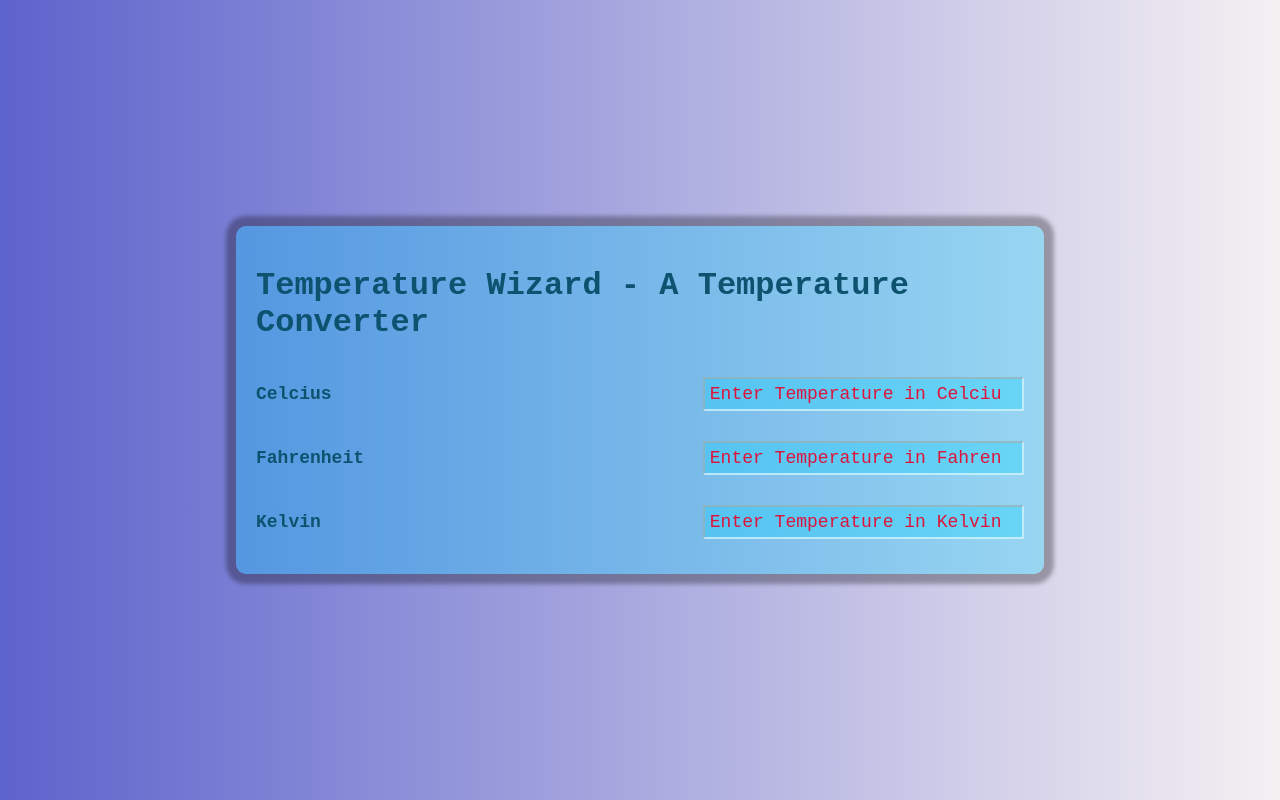
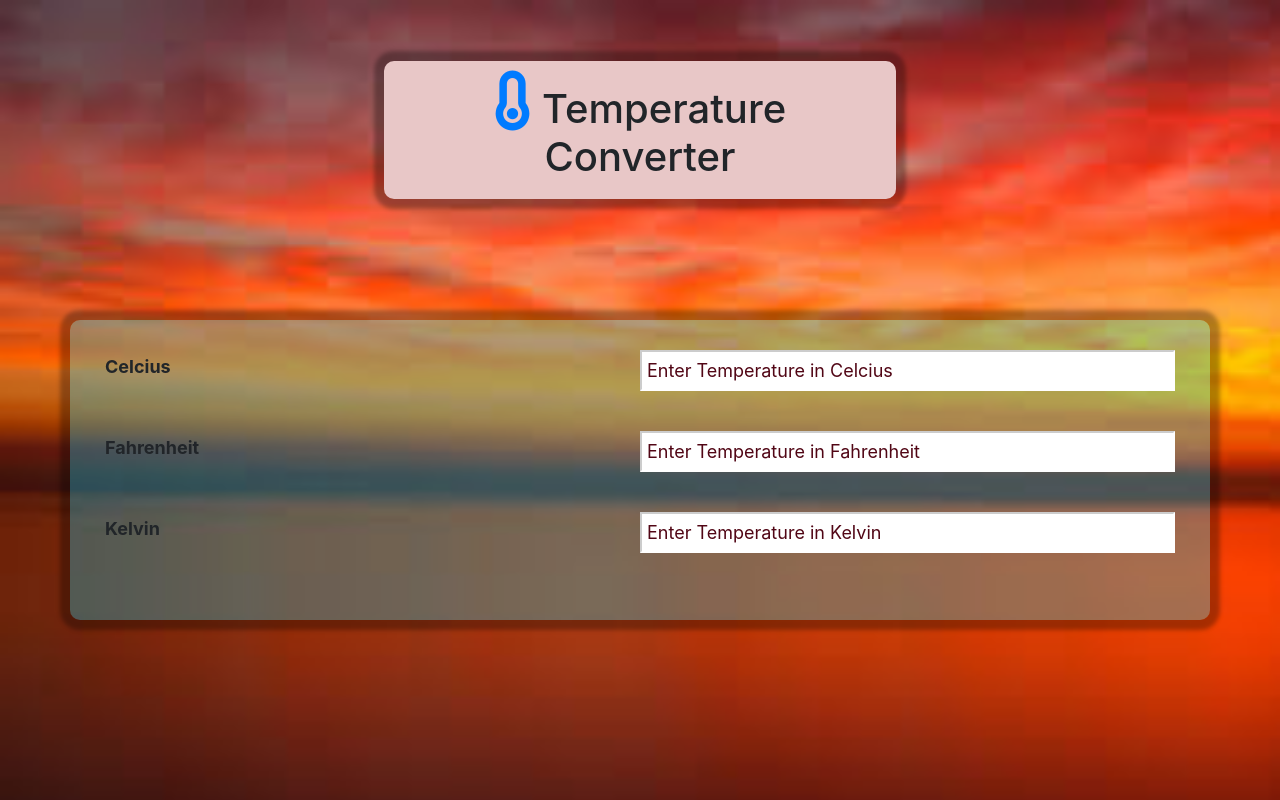
Before and after one commit to ankurgautam2001/OIBSIP_Temperature_Converter, a plain HTML site: page index.html in a window 1280 px wide. Drawn offline with nearby package versions, Linux system fonts and the light colour scheme.

Commit message:
finalization commited

```diff
--- a/index.html
+++ b/index.html
@@ -1,25 +1,38 @@
 <!DOCTYPE html>
 <html lang="en">
   <head>
-    <meta charset="UTF-8">
-    <meta name="viewport" content="width=device-width, initial-scale=1.0">
-    <title>Temperature Wizard</title>
-    <meta name="google-site-verification" content="iNzSj2wvdEOVu1PtrK5FfEiu_teOG2LQn5i3kg-xozQ" />
-    <link rel="stylesheet" href="style.css">
-    <link rel="icon" type="image/x-icon" href="./images/favicon.ico">
+    <meta charset="UTF-8" />
+    <meta name="viewport" content="width=device-width, initial-scale=1.0" />
+    <title>Temperature Converter</title>
+    <meta
+      name="google-site-verification"
+      content="iNzSj2wvdEOVu1PtrK5FfEiu_teOG2LQn5i3kg-xozQ"
+    />
+    <link rel="stylesheet" href="style.css" />
+    <link
+      rel="stylesheet"
+      href="https://cdn.jsdelivr.net/npm/bootstrap@4.6.0/dist/css/bootstrap.min.css"
+      integrity="sha384-B0vP5xmATw1+K9KRQjQERJvTumQW0nPEzvF6L/Z6nronJ3oUOFUFpCjEUQouq2+l"
+      crossorigin="anonymous"
+    />
+    <link rel="icon" type="image/x-icon" href="./images/favicon.ico" />
   </head>
   <body>
+    <div class="text-center">
+      <h1><span id="fa" class="fa"></span> Temperature Converter</h1>
+    </div>
+
     <div class="container">
-        <h1 class="heading">Temperature Wizard - A Temperature Converter </h1>
       <div class="temp-container">
         <label for="Celcius">Celcius</label>
         <input
-            onchange ="computeTemp(event)"
+          onchange="computeTemp(event)"
           type="number"
           name="Celcius"
           id="Celcius"
           class="Celcius"
-            placeholder="Enter Temperature in Celcius"/>
+          placeholder="Enter Temperature in Celcius"
+        />
       </div>
       <div class="temp-container">
         <label for="fahre">Fahrenheit</label>
@@ -29,7 +42,8 @@
           name="Fahrenheit"
           id="Fahrenheit"
           class="Fahrenheit"
-            placeholder="Enter Temperature in Fahrenheit"/>
+          placeholder="Enter Temperature in Fahrenheit"
+        />
       </div>
       <div class="temp-container">
         <label for="Kelvin">Kelvin</label>
@@ -39,11 +53,27 @@
           name="Kelvin"
           id="Kelvin"
           class="Kelvin"
-            placeholder="Enter Temperature in Kelvin"/>
+          placeholder="Enter Temperature in Kelvin"
+        />
       </div>
     </div>
 
+    <script src="./script.js"></script>
 
-    <script src="./script.js"></script>
+    <script
+      src="https://kit.fontawesome.com/c387a6ff36.js"
+      crossorigin="anonymous"
+    ></script>
+
+    <script
+      src="https://code.jquery.com/jquery-3.5.1.slim.min.js"
+      integrity="sha384-DfXdz2htPH0lsSSs5nCTpuj/zy4C+OGpamoFVy38MVBnE+IbbVYUew+OrCXaRkfj"
+      crossorigin="anonymous"
+    ></script>
+    <script
+      src="https://cdn.jsdelivr.net/npm/bootstrap@4.6.0/dist/js/bootstrap.bundle.min.js"
+      integrity="sha384-Piv4xVNRyMGpqkS2by6br4gNJ7DXjqk09RmUpJ8jgGtD7zP9yug3goQfGII0yAns"
+      crossorigin="anonymous"
+    ></script>
   </body>
 </html>
--- a/script.js
+++ b/script.js
@@ -1,24 +1,55 @@
 const celciusEl = document.getElementById("Celcius");
 const fahrenheitEl = document.getElementById("Fahrenheit");
 const kelvinEl = document.getElementById("Kelvin");
+
+const tempLoad = () => {
+  let fa = document.getElementById("fa");
+  fa.innerHTML = "&#xf2cb";
+  fa.style.color = "#007bff";
+
+  setTimeout(() => {
+    fa.innerHTML = "&#xf2ca;";
+    fa.style.color = "#ffa41b";
+  }, 1000);
+
+  setTimeout(() => {
+    fa.innerHTML = "&#xf2c9;";
+    fa.style.color = "#ffa41b";
+  }, 2000);
+
+  setTimeout(() => {
+    fa.innerHTML = "&#xf2c8;";
+    fa.style.color = "#fd7e14";
+  }, 3000);
+
+  setTimeout(() => {
+    fa.innerHTML = "&#xf2c7;";
+    fa.style.color = "#ff5151";
+  }, 4000);
+};
+
+setInterval(() => {
+  fa.style.color = "#007bff";
+  tempLoad();
+}, 5000);
 
 function computeTemp(event) {
   const currentValue = event.target.value;
 
   switch (event.target.name) {
     case "Celcius":
-            fahrenheitEl.value = (currentValue * 9 / 5) + 32;
+      fahrenheitEl.value = (currentValue * 9) / 5 + 32;
       kelvinEl.value = parseFloat(currentValue) + 273.15;
       break;
 
     case "Fahrenheit":
-            celciusEl.value = (currentValue - 32) * 5 / 9;
-            kelvinEl.value = (currentValue - 32) * 5 / 9 + 273.15;
+      celciusEl.value = ((currentValue - 32) * 5) / 9;
+      kelvinEl.value = ((currentValue - 32) * 5) / 9 + 273.15;
       break;
 
     case "Kelvin":
       celciusEl.value = currentValue - 273.15;
-            fahrenheitEl.value = (currentValue - 273.15) * 9 / 5 + 32;
+      fahrenheitEl.value = ((currentValue - 273.15) * 9) / 5 + 32;
       break;
 
     default:
--- a/style.css
+++ b/style.css
@@ -1,21 +1,29 @@
+@import url("https://fonts.googleapis.com/css2?family=Mulish:wght@300&display=swap");
+
 body {
-    margin: 0;
-    display: flex;
-    justify-content: center;
+  width: 100%;
+  height: 85vh;
+  background-image: url("/images/bg-img.jpeg");
+  background-size: 120%;
+  display: grid;
   align-items: center;
-    min-height: 100vh;
-    background: linear-gradient(90deg, rgba(93, 99, 204, 1) 0%, rgba(245, 240, 242, 1) 100%, rgba(0, 212, 255, 1) 100%);
-    font-family: monospace, sans-serif;
-    color: #0d5370;
+  place-items: center;
+}
+.text-center {
+  background-color: #e8c7c7;
+  padding: 10px;
+  border-radius: 10px;
+  box-shadow: 0 0 4px 10px rgba(0, 0, 0, 0.3);
+  width: 40%;
 }
 
 .container {
   background: rgba(0, 212, 255, 0.3);
-    padding: 20px;
+  padding: 10px;
   border-radius: 10px;
   box-shadow: 0 0 4px 10px rgba(0, 0, 0, 0.3);
-    width: 85%;
-    max-width: 800px;
+  width: 100%;
+  max-width: 1200px;
   min-height: 300px;
   display: flex;
   flex-direction: column;
@@ -25,10 +33,13 @@ body {
 .heading {
   font-size: 32px;
 }
+#fa {
+  font-size: 60px;
+}
 
 .temp-container {
   width: 100%;
-    padding: 15px;
+  padding: 20px;
   font-weight: bold;
   font-size: 18px;
   display: flex;
@@ -42,14 +53,13 @@ input {
   font-family: monospace;
   padding: 5px;
   outline: none;
-    background: rgba(0, 212, 255, 0.3);
   border-color: rgba(255, 255, 255, 0.6);
-    color: darkblue;
+
   font-size: 18px;
 }
 
 input::placeholder {
-    color: crimson;
+  color: rgb(81, 6, 21);
 }
 
 /* Responsive CSS */
@@ -65,10 +75,10 @@ input::placeholder {
 
 @media (min-width: 900px) {
   .container {
-        width: 60%;
+    width: 70%;
   }
 
   input {
-        width: 40%;
+    width: 50%;
   }
 }
```
Also changed, not shown: images/bg-img.jpeg (added), images/favicon.ico, 3 other files. Lines whose indentation alone changed are shown as unchanged.
